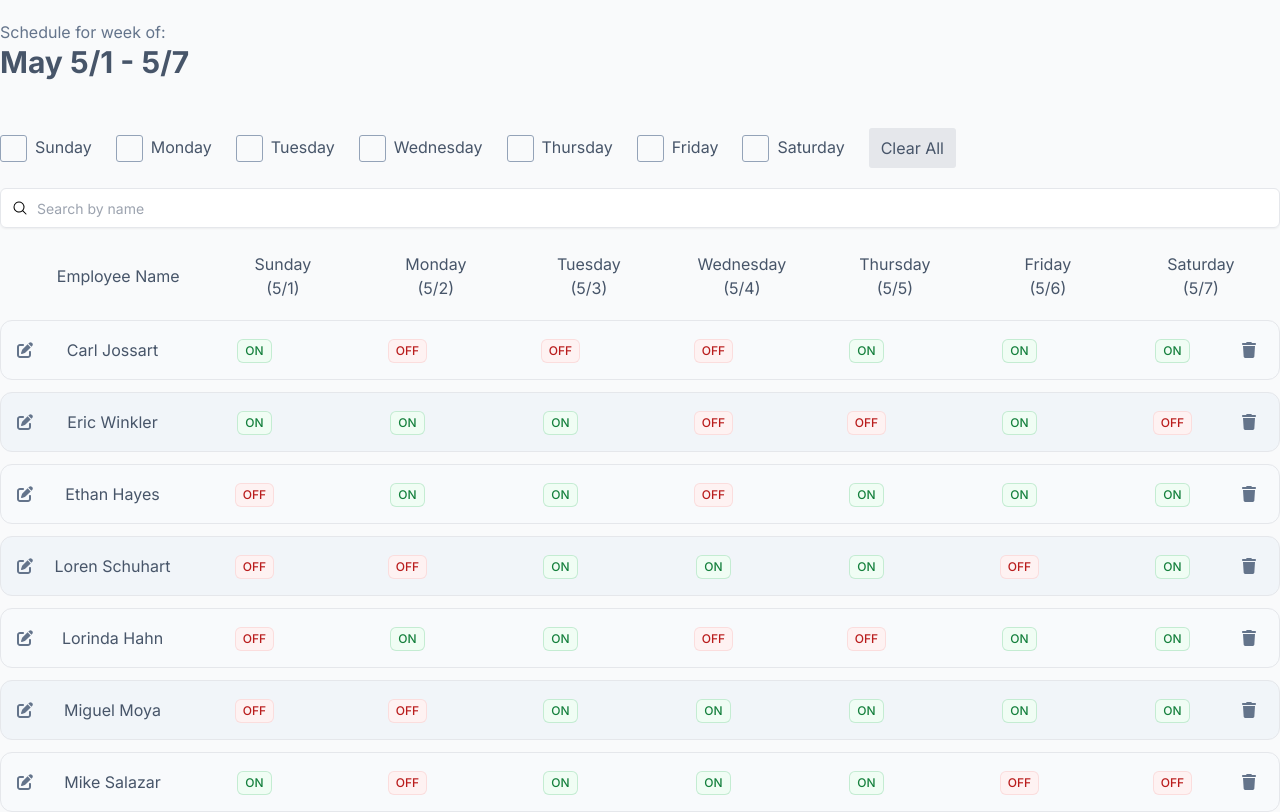
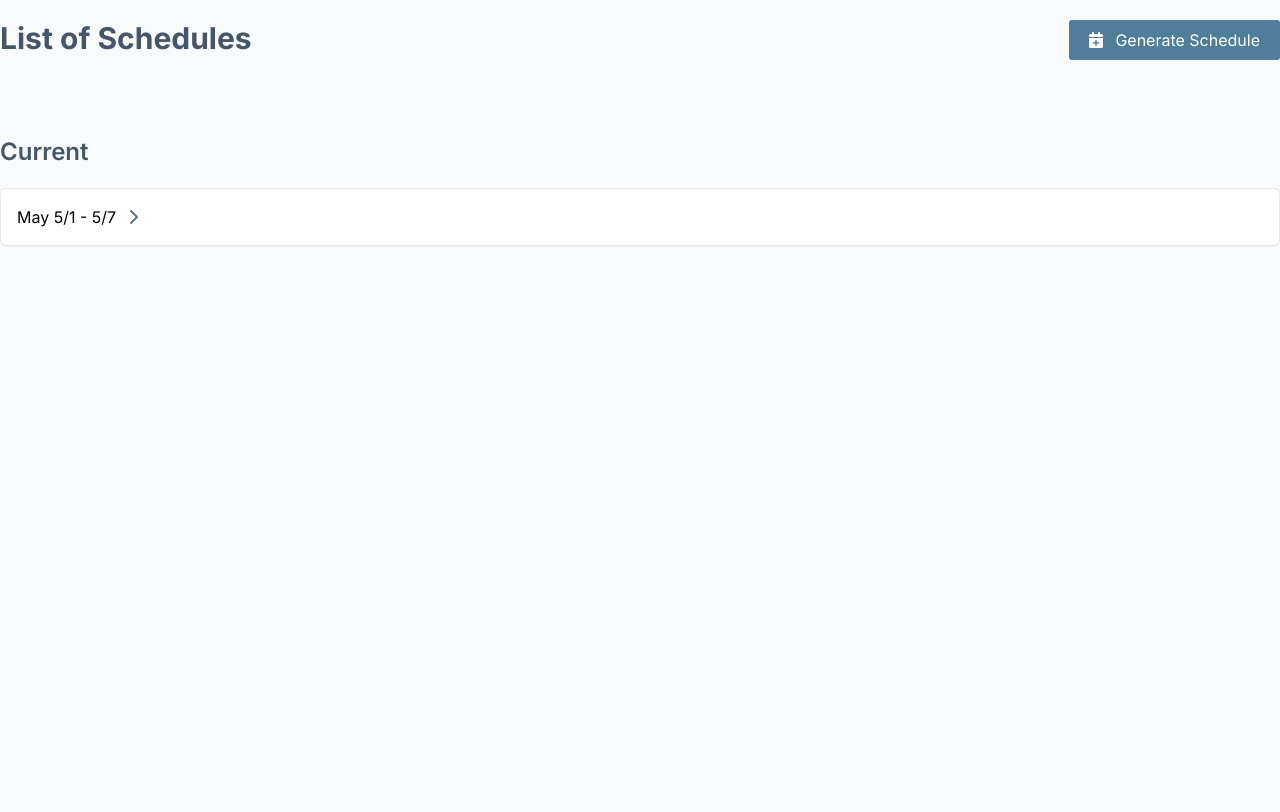
Before and after one commit to mmoya26/DSP-Client, a Next.js app: page /schedules in a window 1280 px wide. Shown: the top 812 px of the page. Built offline with nearby package versions, Linux system fonts and the light colour scheme.

Commit message:
Get started with schedules page

```diff
--- a/src/pages/schedules.js
+++ b/src/pages/schedules/[id].js
@@ -18,6 +18,7 @@ import AddUserDialog from "@/components/AddUserDialog";
 import ScheduleSearchBar from "@/components/ScheduleSearchBar";
 import ScheduleFilterContainer from "@/components/ScheduleFilterContainer";
 import ScheduleAddEmployeeButton from "@/components/ScheduleAddEmployeeButton";
+import { useRouter } from "next/router";
 
 const daysOfTheWeek = [
 	"Sunday",
@@ -35,6 +36,10 @@ export default function Schedules() {
 	const { handleSnackBarClose, handleSnackBar, dispatch } = useContext(
 		EditScheduleUpdateContext
 	);
+
+	const router = useRouter();
+
+	console.log(router);
 
 	const action = (
 		<React.Fragment>
--- /dev/null
+++ b/src/pages/schedules/index.js
@@ -0,0 +1,44 @@
+import React from "react";
+import { FontAwesomeIcon } from "@fortawesome/react-fontawesome";
+import {
+	faCalendarPlus,
+	faChevronRight,
+} from "@fortawesome/free-solid-svg-icons";
+import Link from "next/link";
+
+export default function index() {
+	return (
+		<div className="mx-auto mt-5 max-w-screen-2xl">
+			<div className="flex justify-between items-start">
+				<h1 className="text-slate-600 font-bold text-3xl mb-20">
+					List of Schedules
+				</h1>
+				<button
+					className="bg-lowblue py-2 px-5 rounded-[3px] text-white text-base"
+					onClick={() => alert("Generate")}
+				>
+					<FontAwesomeIcon
+						icon={faCalendarPlus}
+						className="cursor-pointer text-base mr-3 text-white"
+					/>
+					Generate Schedule
+				</button>
+			</div>
+
+			<div>
+				<h3 className="text-slate-600 font-semibold text-2xl mb-5">Current</h3>
+
+				<Link
+					href="/schedules/1"
+					className="shadow-sm py-4 px-4 bg-white rounded-md border border-gray-200 flex gap-3 items-center"
+				>
+					<span>May 5/1 - 5/7</span>
+					<FontAwesomeIcon
+						icon={faChevronRight}
+						className="cursor-pointer text-base text-slate-500 "
+					/>
+				</Link>
+			</div>
+		</div>
+	);
+}
```
Also changed, not shown: src/pages/api/index.js (renamed from src/pages/api/hello.js), src/styles/globals.css (indentation only).
